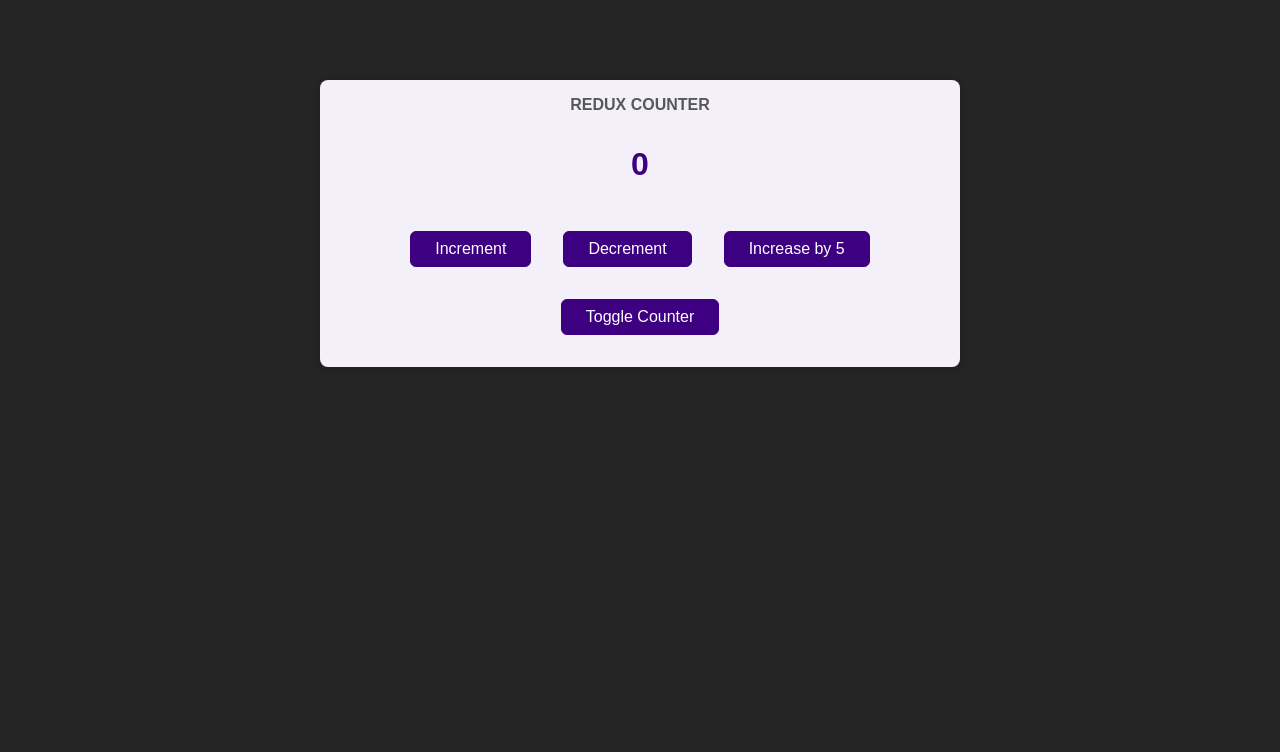
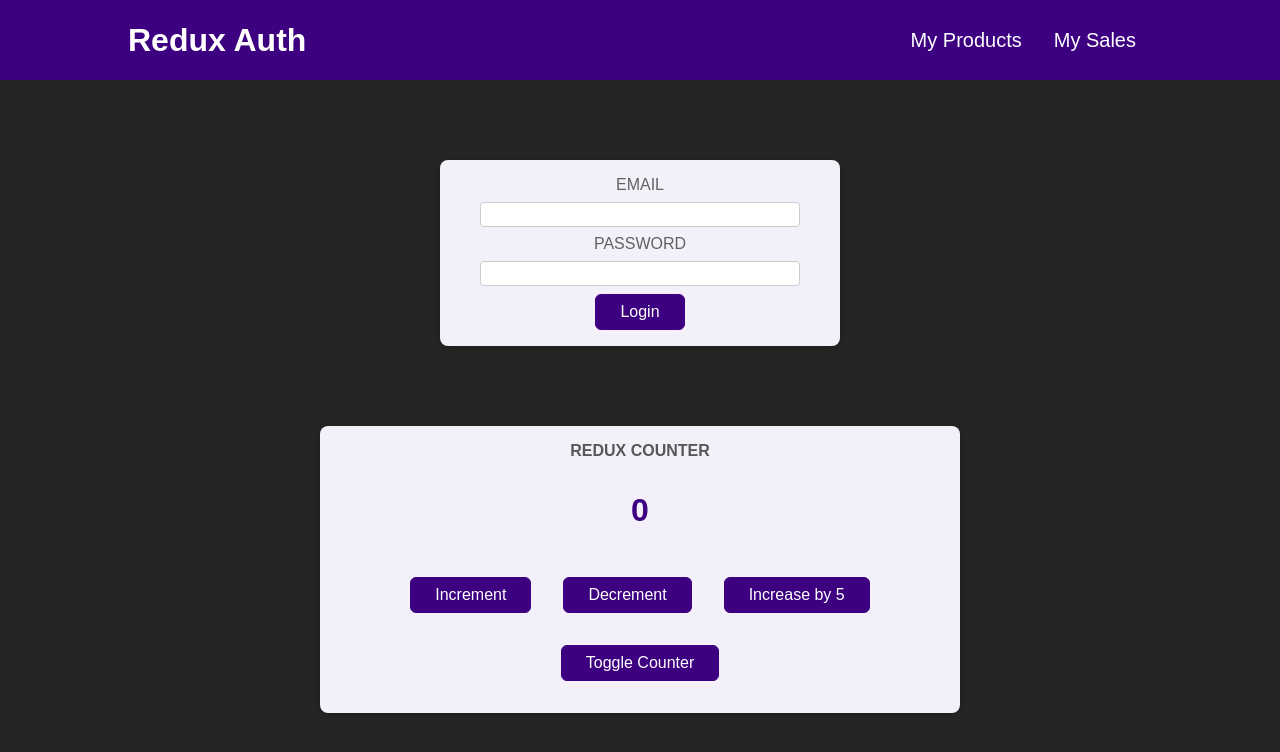
Before and after one commit to d1monsterinho/redux-counter-demo, a React (Create React App) app: page / in a window 1280 px wide. Shown: the top 752 px of the page. Built offline with nearby package versions, Linux system fonts and the light colour scheme.

Commit message:
Implement dummy header, auth and user profile components dependent on app-wide store state

```diff
--- a/src/App.js
+++ b/src/App.js
@@ -1,10 +1,22 @@
 import Counter from './components/Counter';
+import React, {Fragment} from "react";
+import UserProfile from "./components/UserProfile";
+import Auth from "./components/Auth";
+import Header from "./components/Header";
+import {useSelector} from "react-redux";
 
 
 function App() {
-  return (
-    <Counter />
-  );
+    const isAuthenticated = useSelector(state => state.authReducer.isAuthenticated);
+
+    return (
+        <Fragment>
+            <Header/>
+            {!isAuthenticated && <Auth/>}
+            {isAuthenticated && <UserProfile/>}
+            <Counter/>
+        </Fragment>
+    );
 }
 
 export default App;
--- a/src/components/Auth.js
+++ b/src/components/Auth.js
@@ -1,6 +1,17 @@
 import classes from './Auth.module.css';
+import {useDispatch, useSelector} from "react-redux";
+import {authActions} from "../store";
 
 const Auth = () => {
+    const isAuthenticated = useSelector(state => state.authReducer.isAuthenticated);
+    const dispatch = useDispatch();
+
+    console.log(isAuthenticated);
+
+    const handleLoginClick = () => {
+        console.log('login...');
+        dispatch(authActions.authenticate());
+    }
     return (
         <main className={classes.auth}>
             <section>
@@ -13,7 +24,7 @@ const Auth = () => {
                         <label htmlFor='password'>Password</label>
                         <input type='password' id='password'/>
                     </div>
-                    <button>Login</button>
+                    <button onClick={handleLoginClick} type="button">Login</button>
                 </form>
             </section>
         </main>
--- a/src/components/Counter.js
+++ b/src/components/Counter.js
@@ -3,8 +3,8 @@ import {useDispatch, useSelector} from "react-redux";
 import {counterActions} from "../store";
 
 const Counter = () => {
-    const counter = useSelector(state => state.counter);
-    const counterVisibility = useSelector(state => state.isVisible);
+    const counter = useSelector(state => state.counterReducer.counter);
+    const counterVisibility = useSelector(state => state.counterReducer.isVisible);
     const dispatch = useDispatch();
 
     const toggleCounterHandler = () => {
--- a/src/components/Header.js
+++ b/src/components/Header.js
@@ -1,6 +1,15 @@
 import classes from './Header.module.css';
+import {authActions} from "../store";
+import {useDispatch, useSelector} from "react-redux";
 
 const Header = () => {
+    const isAuthenticated = useSelector(state => state.authReducer.isAuthenticated);
+    const dispatch = useDispatch();
+
+    const handleLogoutClick = () => {
+        dispatch(authActions.logout());
+    }
+
     return (
         <header className={classes.header}>
             <h1>Redux Auth</h1>
@@ -12,9 +21,11 @@ const Header = () => {
                     <li>
                         <a href='/'>My Sales</a>
                     </li>
-                    <li>
-                        <button>Logout</button>
-                    </li>
+                    {isAuthenticated && (
+                        <li>
+                            <button onClick={handleLogoutClick}>Logout</button>
+                        </li>
+                    )}
                 </ul>
             </nav>
         </header>
--- a/src/store/index.js
+++ b/src/store/index.js
@@ -22,8 +22,27 @@ const counterSlice = createSlice({
     }
 });
 
+const authSlice = createSlice({
+    name: 'auth',
+    initialState: {
+        isAuthenticated: false,
+    },
+    reducers: {
+        authenticate(state) {
+            state.isAuthenticated = true;
+        },
+        logout(state) {
+            state.isAuthenticated = false;
+        }
+    },
+})
+
 export const store = configureStore({
-    reducer: counterSlice.reducer,
+    reducer: {
+        counterReducer: counterSlice.reducer,
+        authReducer: authSlice.reducer,
+    },
 });
 
 export const counterActions = counterSlice.actions;
+export const authActions = authSlice.actions;
```
